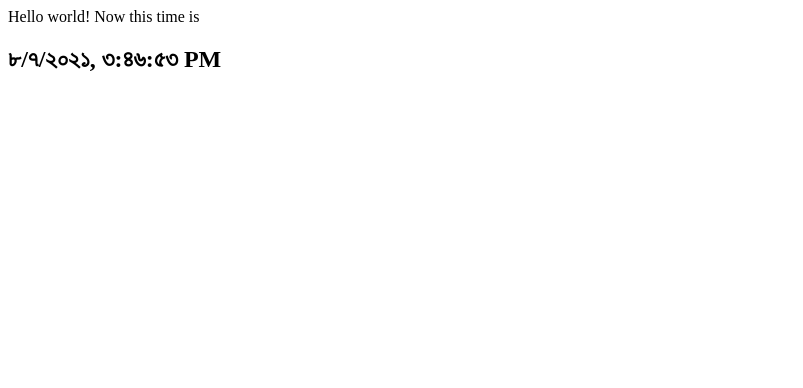
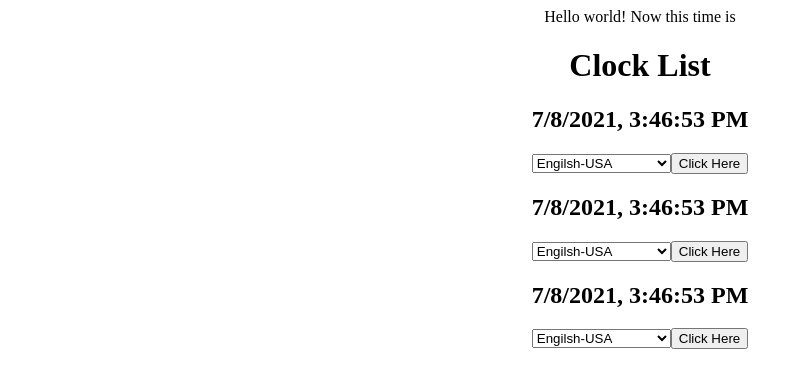
Before and after one commit to Raihan-Sharif/learn_react, a React (Create React App) app: page / in a window 1280 px wide. Shown: the top 388 px of the page, without its empty margins (0-803 px from the left). Built offline with nearby package versions, Linux system fonts and the light colour scheme.

Commit message:
Learn event handling , shouldComponetnUate life cycle and conditional rendering and list and keys

```diff
--- a/src/App.js
+++ b/src/App.js
@@ -1,10 +1,14 @@
-import Clock from './Components/Clock';
+import ClockList from './Components/clockList';
 
 function App() {
+    console.log('App component render.');
+    const clockItemsData = [1, 2, 3];
     return (
         <div>
-            {' '}
-            Hello world! Now this time is <Clock locale="bn-BD" />
+            <center>
+                Hello world! Now this time is{' '}
+                <ClockList clockItems={clockItemsData} show="Clock List" locale="en-US" />
+            </center>
         </div>
     );
 }
--- a/src/Components/Clock.js
+++ b/src/Components/Clock.js
@@ -1,11 +1,14 @@
 /* eslint-disable react/destructuring-assignment */
 import React from 'react';
+import Button from './button';
 
 class Clock extends React.Component {
     // in this constructot need when we use props to initialize our state. here it's not essential. super(props) use for call base class constructor with this props value.
     constructor(props) {
         super(props);
-        this.state = { date: new Date() };
+        this.state = { date: new Date(), locale: this.props.locale };
+        // we can bind our class function here in constructor loading. and it's refer another function which take this keyword. so we can access this class object from this function.
+        // this.applyLocale = this.applyLocale(this);
     }
 
     // this life cycle hook called after create/render element in dom.
@@ -18,14 +21,34 @@ class Clock extends React.Component {
         clearInterval(this.clockTimer);
     }
 
-    tick() {
+    changeLocale = (e) => {
+        this.setState({ selectLocale: e.target.value });
+    };
+
+    applyLocale = (locale) => {
+        this.setState({ locale });
+    };
+
+    tick = () => {
         this.setState({ date: new Date() });
-    }
+    };
 
     // this function is react component function to render or display elements
     render() {
-        const { locale } = this.props;
-        return <h2>{this.state.date.toLocaleString(locale)}</h2>;
+        console.log('Clock component render.');
+        const { locale = 'bn-BD', selectLocale = 'en-US' } = this.state;
+        return (
+            <div>
+                <h2>{this.state.date.toLocaleString(locale)}</h2>
+                <select name="locale" vlaue={selectLocale} onBlur={this.changeLocale}>
+                    <option value="en-US">Engilsh-USA</option>
+                    <option value="bn-BD">Bangla-Bangladesh</option>
+                    <option value="hi-IN">Hindi-India</option>
+                    <option value="pa-PK">Punjabi-Pakistan</option>
+                </select>
+                <Button btnFunc={this.applyLocale} param={selectLocale} />
+            </div>
+        );
     }
 }
 export default Clock;
--- /dev/null
+++ b/src/Components/button.js
@@ -0,0 +1,29 @@
+import React from 'react';
+
+export default class Button extends React.Component {
+    constructor(props) {
+        super(props);
+        this.state = {};
+    }
+
+    // shouldComponentUpdate life cycle hook call before component update.here we can check our new props & state with previous props & state. it's retrun true/false , if false then component will not update. it helpful when we want to prevent rerender our component. but beware of using it.
+    shouldComponentUpdate(nextProps) {
+        const { param: curLocale, btnFunc: curFunc } = this.props;
+        const { param: nextLocale, btnFunc: nextFunc } = nextProps;
+        if (curLocale === nextLocale && curFunc === nextFunc) {
+            return false;
+        }
+        return true;
+    }
+
+    render() {
+        console.log('button component render.');
+        const { btnFunc, param } = this.props;
+        return (
+            // here this onClick event call a function which send from parent component.
+            <button type="button" onClick={() => btnFunc(param)}>
+                Click Here
+            </button>
+        );
+    }
+}
--- /dev/null
+++ b/src/Components/clockList.js
@@ -0,0 +1,14 @@
+import Clock from './Clock';
+
+export default function ClockList(props) {
+    const { clockItems: items, show, locale } = props;
+    return (
+        <div>
+            {show && <h1>{show}</h1>}
+
+            {items.map((element) => (
+                <Clock key={element} locale={locale && locale} />
+            ))}
+        </div>
+    );
+}
```
Also changed, not shown: src/test.html (added, +34 -0 lines).
